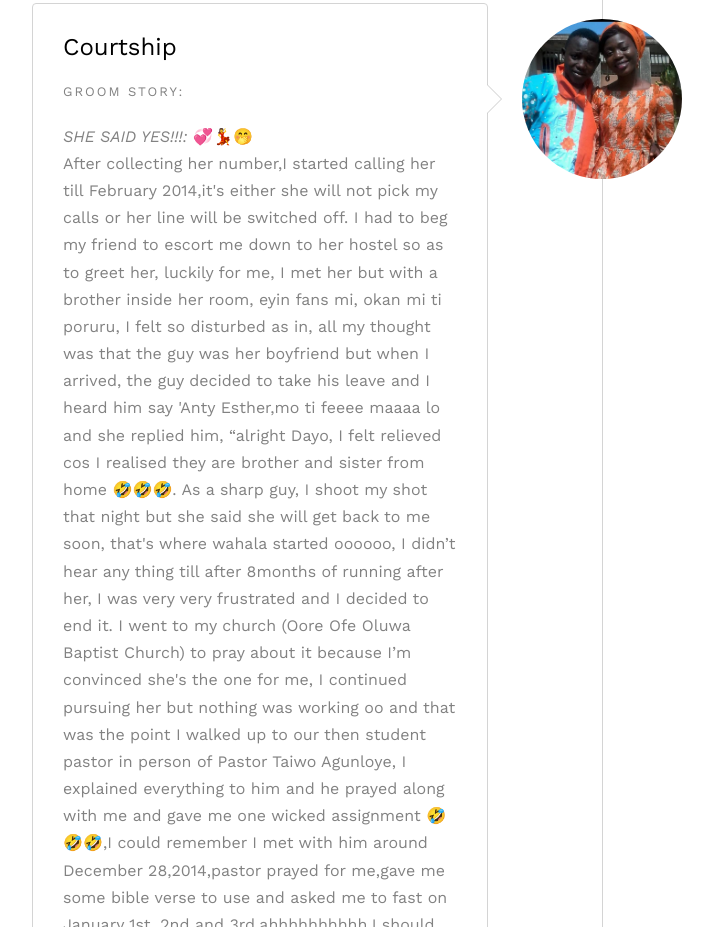
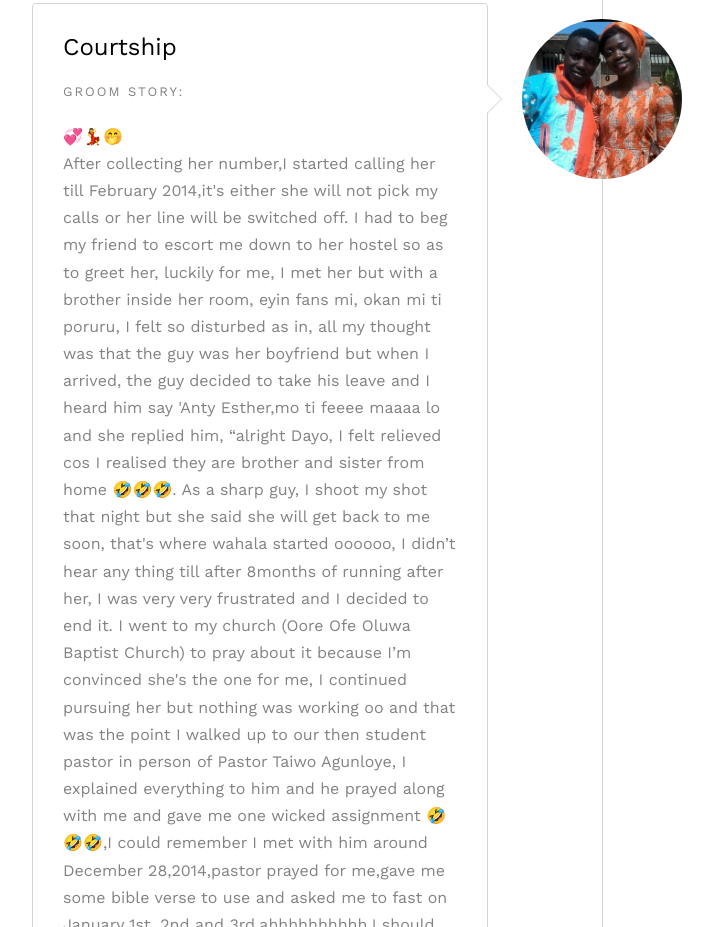
Before and after one commit to Ayopal/zecko-wedding-2022, a plain HTML site: page index.html in a window 1280 px wide. Shown: the part 4920-5847 px from the top of the page, without its empty margins (38-751 px from the left). Drawn offline with nearby package versions, Linux system fonts and the light colour scheme; files whose address does not match are found by name.

Commit message:
edited story

```diff
--- a/index.html
+++ b/index.html
@@ -259,7 +259,7 @@ Inside Baptist High School premises, Adeeke,Iwo Osun State</p>
                                     <div class="timeline-body">
 
                                         <p>
-                                            <i>SHE SAID YES!!!:</i> 💞💃🤭<br>After collecting her number,I started calling her till February 2014,it's either she will not pick my calls or her line will be switched off. I had to beg my friend to escort me down to her hostel so as to greet her, luckily for me, I met her but with a brother inside her room, eyin fans mi, okan mi ti poruru, I felt so disturbed as in, all my thought was that the guy was her boyfriend but when I arrived, the guy decided to take his leave and I heard him say 'Anty Esther,mo ti feeee maaaa lo and she replied him, “alright Dayo, I felt relieved cos I realised they are brother and sister from home 🤣🤣🤣.
+                                             💞💃🤭<br>After collecting her number,I started calling her till February 2014,it's either she will not pick my calls or her line will be switched off. I had to beg my friend to escort me down to her hostel so as to greet her, luckily for me, I met her but with a brother inside her room, eyin fans mi, okan mi ti poruru, I felt so disturbed as in, all my thought was that the guy was her boyfriend but when I arrived, the guy decided to take his leave and I heard him say 'Anty Esther,mo ti feeee maaaa lo and she replied him, “alright Dayo, I felt relieved cos I realised they are brother and sister from home 🤣🤣🤣.
 As a sharp guy, I shoot my shot that night but she said she will get back to me soon, that's where wahala started oooooo, I didn’t hear any thing till after 8months of running after her, I was very very frustrated and I decided to end it. I went to my church (Oore Ofe Oluwa Baptist Church) to pray about it because I’m convinced she's the one for me, I continued pursuing her but nothing was working oo and that was the point I walked up to our then student pastor in person of Pastor Taiwo Agunloye, I explained everything to him and he prayed along with me and gave me one wicked assignment 🤣🤣🤣,I could remember I met with him around December 28,2014,pastor prayed for me,gave me some bible verse to use and asked me to fast on January 1st, 2nd and 3rd,ahhhhhhhhhh,I should not eat nor drink anything lojo odun, my eyes turned red that day but do I have any other option??? Definitely No,. I did exactly as pastor Taiwo said and he also gave me warning not to call her nor text her during my fasting period, he said and I quote,if she's d will of God for your life, call her a day after u finished ur fasting and prayer. At exactly 10:02pm on January 5 2015, I asked her the same question have been asking for 9months plus and she said Yes that night,as in,is this how God does wonders with prayer and fasting, I was so so happy that night.
                                         </p>
                                     </div>
```
